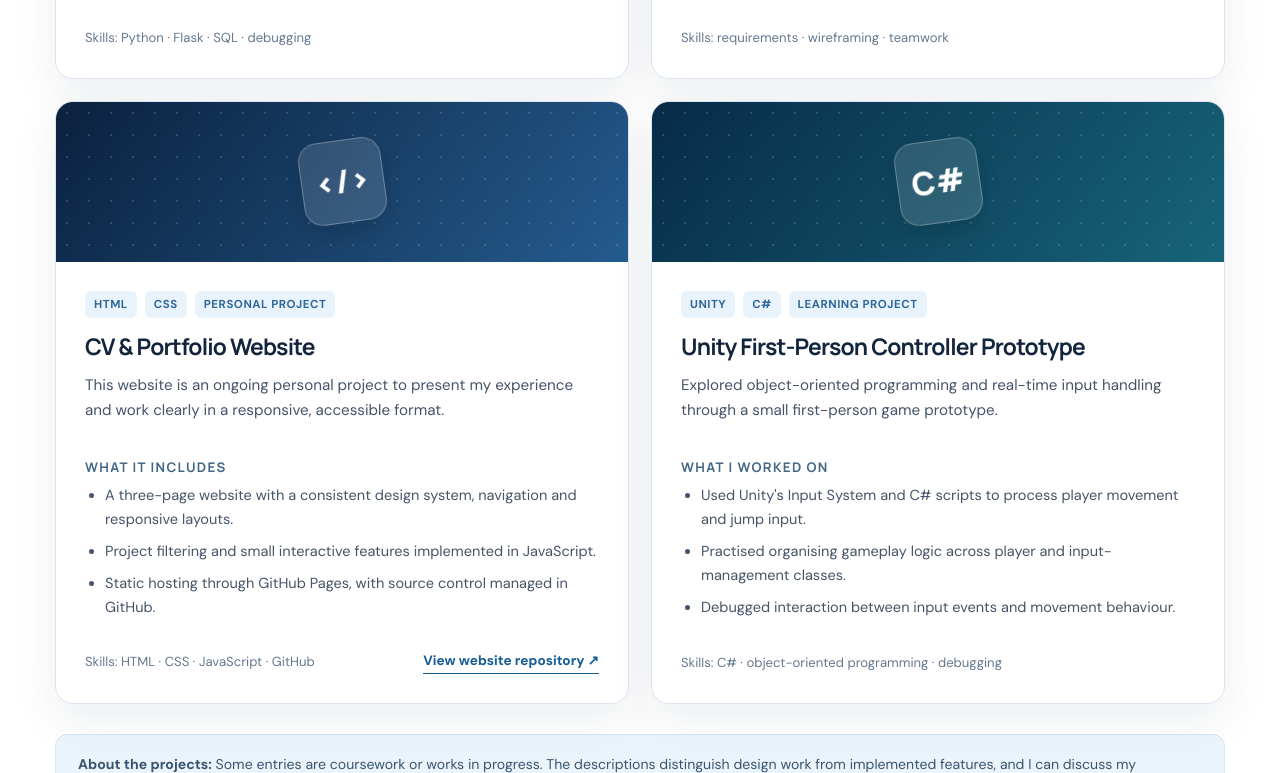
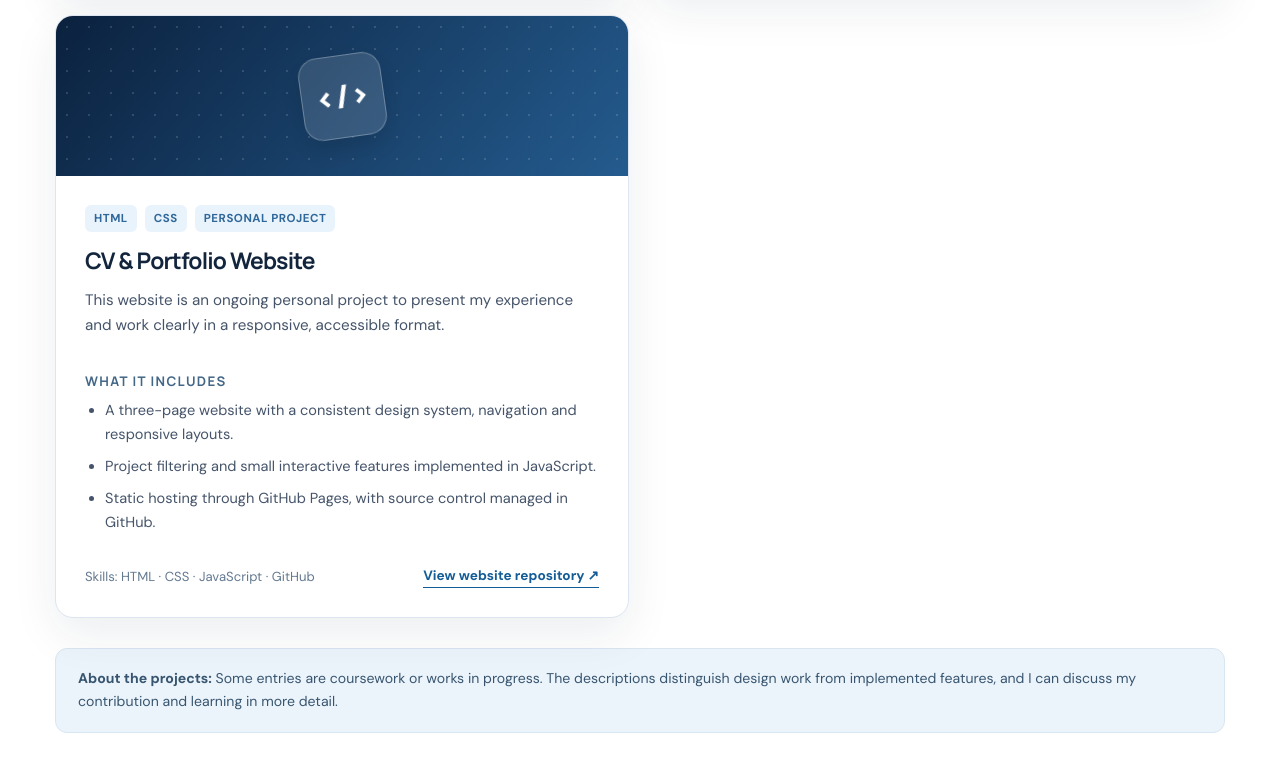
Before and after one commit to SMG2006-HTML/Se-ns-CV, a plain HTML site: page projects.html in a window 1280 px wide. Shown: the part 2027-2800 px from the top of the page. Drawn offline with Linux system fonts and the light colour scheme.

Commit message:
Update projects.html

```diff
--- a/projects.html
+++ b/projects.html
@@ -28,8 +28,8 @@
     <section class="page-hero">
       <div class="wrap">
         <p class="overline on-dark">PROJECT PORTFOLIO / 2026</p>
-        <h1>From ideas to <em>working solutions.</em></h1>
-        <p>A selection of university and independent work that reflects my growing experience in programming, data, systems analysis and process improvement. Each project shows what I worked on and what I learned.</p>
+        <h1><em>My Previous Projects</em></h1>
+        <p>This is a selection of university and independent work that reflects my growing experience in programming, data, systems analysis and process improvement. Each project shows what I worked on and what I learned.</p>
         <div class="page-kicker"><span>Software & programming</span><span>Business & data</span><span>Systems design</span></div>
       </div>
     </section>
@@ -121,21 +121,7 @@
               <div class="work-footer"><small>Skills: HTML · CSS · JavaScript · GitHub</small><a href="https://github.com/SMG2006-HTML/Se-ns-CV" target="_blank" rel="noopener noreferrer">View website repository ↗</a></div>
             </div>
           </article>
-          <article class="work-card" id="unity" data-category="programming design">
-            <div class="work-visual"><div class="work-visual-icon" aria-hidden="true">C#</div></div>
-            <div class="work-body">
-              <div class="work-meta"><span>Unity</span><span>C#</span><span>Learning project</span></div>
-              <h2>Unity First-Person Controller Prototype</h2>
-              <p>Explored object-oriented programming and real-time input handling through a small first-person game prototype.</p>
-              <h3>What I worked on</h3>
-              <ul>
-                <li>Used Unity's Input System and C# scripts to process player movement and jump input.</li>
-                <li>Practised organising gameplay logic across player and input-management classes.</li>
-                <li>Debugged interaction between input events and movement behaviour.</li>
-              </ul>
-              <div class="work-footer"><small>Skills: C# · object-oriented programming · debugging</small></div>
-            </div>
-          </article>
+
         </div>
         <p class="work-note"><strong>About the projects:</strong> Some entries are coursework or works in progress. The descriptions distinguish design work from implemented features, and I can discuss my contribution and learning in more detail.</p>
       </div>
```
